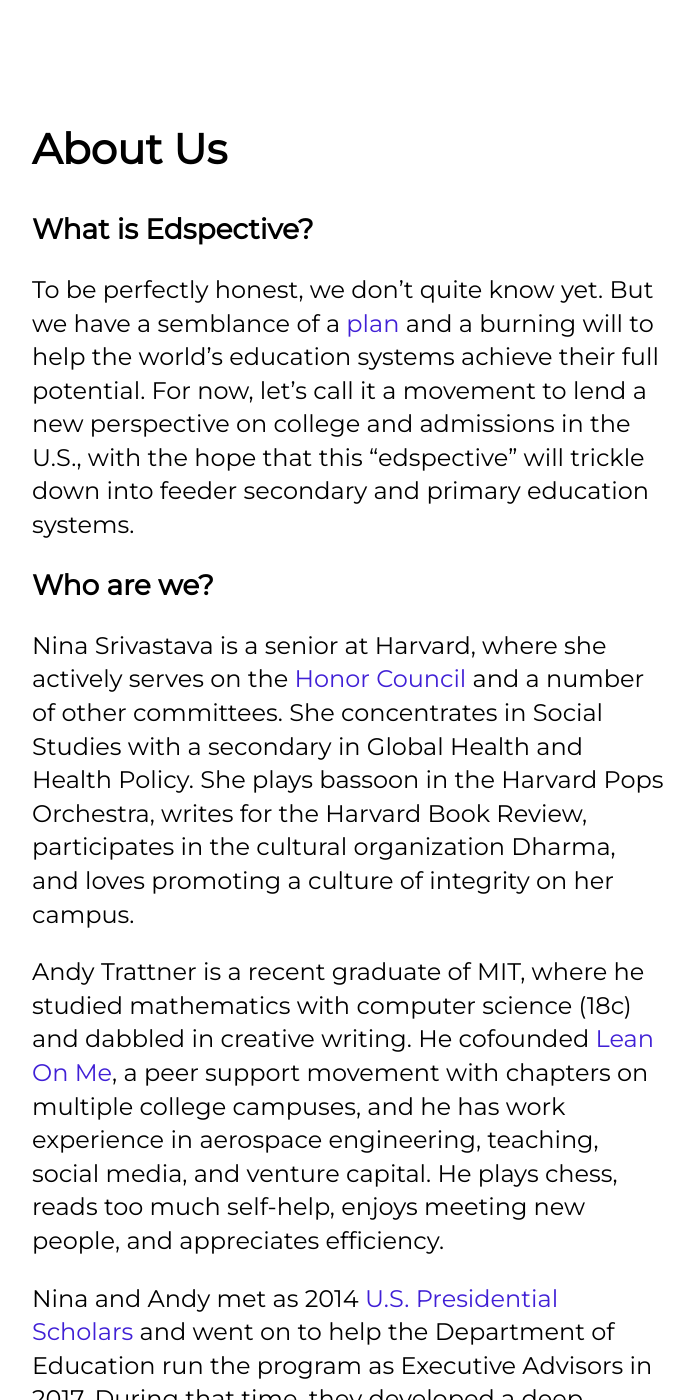
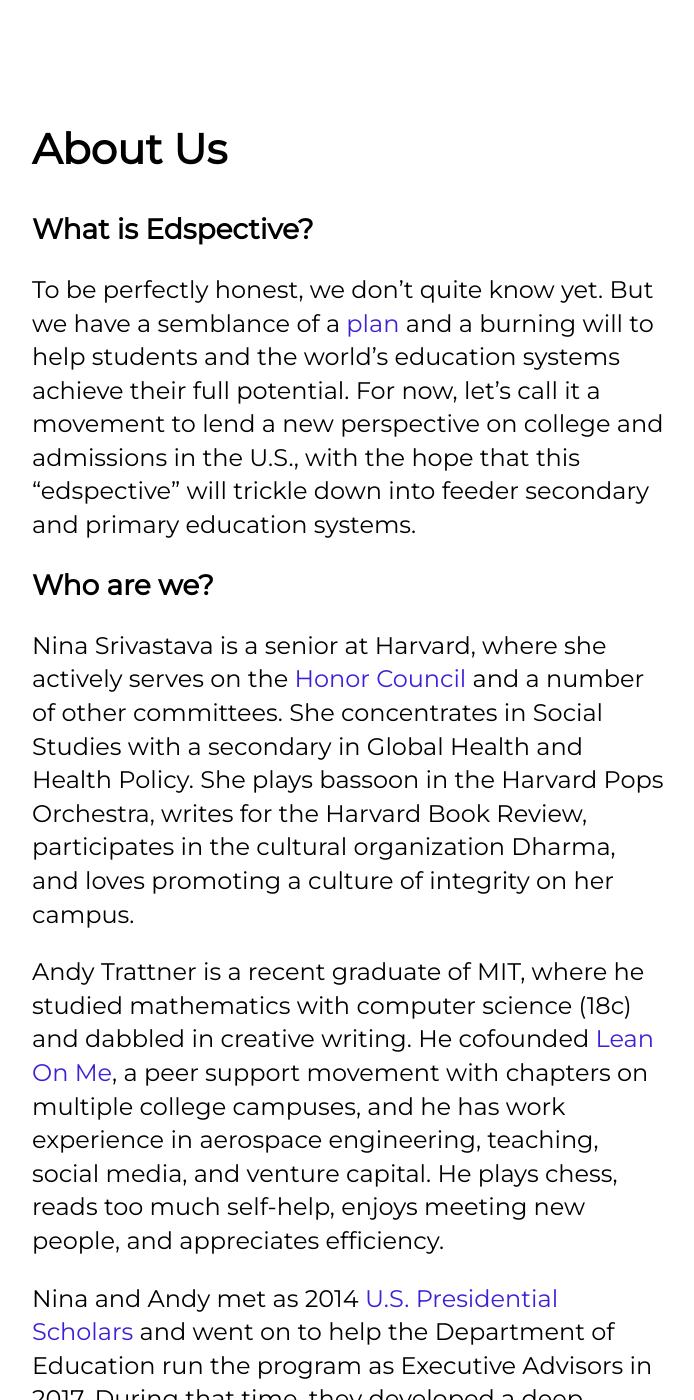
Before and after one commit to edspective/edspective.github.io, a Jekyll site: the page built from _pages/about.md, in a window 1280 px wide and 1400 px high. Shown: the whole window, without its empty margins (292-986 px from the left). Built offline with Jekyll 4.4.1, drawn with Linux system fonts in a browser that asks for light colours; nearby versions of some CDN libraries; some web fonts are replaced; some of the changed text lies outside the part shown.

Commit message:
Update about.md

```diff
--- a/_pages/about.md
+++ b/_pages/about.md
@@ -6,7 +6,7 @@
 
 ## What is Edspective?
 
-To be perfectly honest, we don't quite know yet. But we have a semblance of a <a href="/plan" target="_blank">plan</a> and a burning will to help the world's education systems achieve their full potential. For now, let's call it a movement to lend a new perspective on college and admissions in the U.S., with the hope that this "edspective" will trickle down into feeder secondary and primary education systems.
+To be perfectly honest, we don't quite know yet. But we have a semblance of a <a href="/plan" target="_blank">plan</a> and a burning will to help students and the world's education systems achieve their full potential. For now, let's call it a movement to lend a new perspective on college and admissions in the U.S., with the hope that this "edspective" will trickle down into feeder secondary and primary education systems.
 
 ## Who are we?
 
@@ -18,4 +18,4 @@
 
 ## Want to join us?
 
-Movements don't grow on their own! We know from experience that it requires hard work. If you are interested in joining the team, please <a href="/feedback" target="_blank">leave us a note</a>!
+Movements don't grow on their own! We know from experience that it requires hard work, and we would love help. If you are interested in joining the team, please <a href="/feedback" target="_blank">leave us a note</a>!
```
